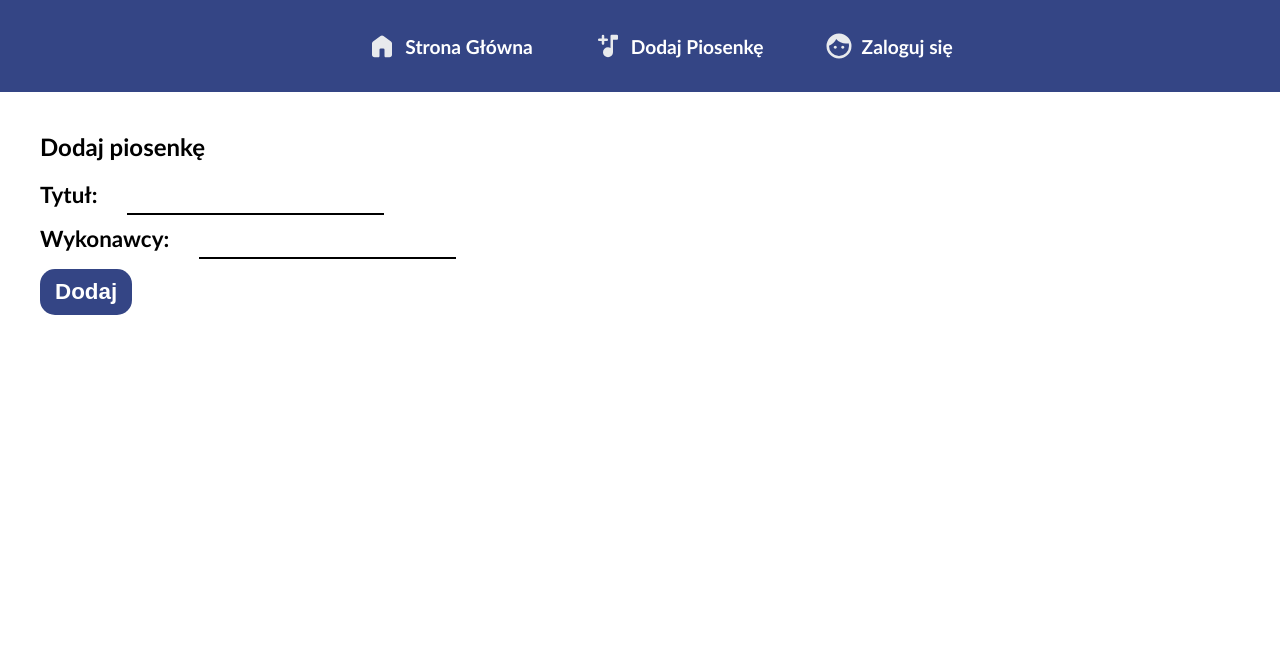
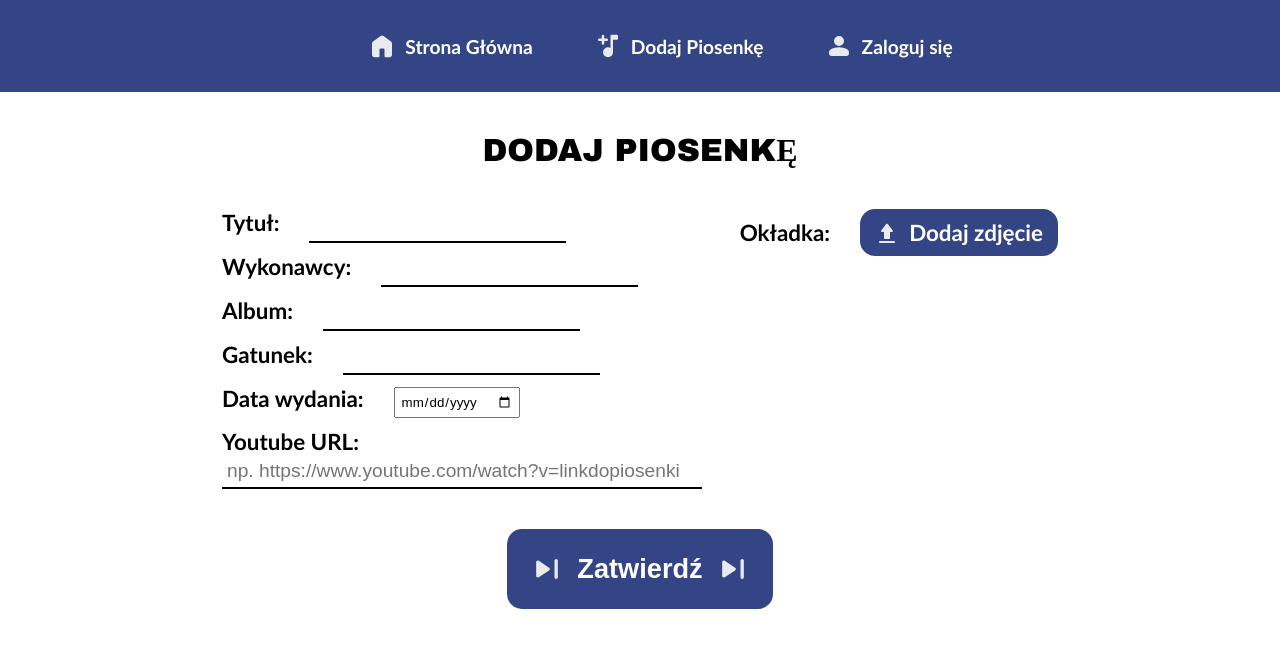
Before and after one commit to broccoli-head/MusicHead, a Django app: page /strona/dodaj/ in a window 1280 px wide. Shown: the top 648 px of the page. Run offline with Django 5.2, Linux system fonts and the light colour scheme.

Commit message:
ulepszony formularz dodawania piosenek

```diff
--- /dev/null
+++ b/MusicHead/strona/static/podgladZdjecia.js
@@ -0,0 +1,12 @@
+document.getElementById("polePlik").addEventListener("change", function(event) {
+    const plik = event.target.files[0];
+    if (plik) {
+        const reader = new FileReader();
+        reader.onload = function(e) {
+            const zdjecie = document.getElementById("podgladZdjecia");
+            zdjecie.src = e.target.result;
+            zdjecie.style.display = "block";
+        };
+        reader.readAsDataURL(plik);
+    }
+});
--- a/MusicHead/strona/static/styl.css
+++ b/MusicHead/strona/static/styl.css
@@ -1,7 +1,7 @@
 body {
     margin: 0;
     padding: 0;
-    font-family: Calibri;
+    font-family: Calibri, 'Gill Sans', 'Gill Sans MT', 'Trebuchet MS', sans-serif;
     font-weight: bold;
 }
 
@@ -9,6 +9,7 @@ nav {
     background: #344585;
     padding: 5px;
 }
+
 .menu {
     display: flex;
     justify-content: center;
@@ -37,7 +38,12 @@ nav {
 }
 
 main {
-    margin: 40px;
+    margin: 40px 15vw;
+}
+main h1 {
+    margin-bottom: 40px;
+    text-align: center;
+    font-family: "Arial Black";
 }
 
 form label {
@@ -45,27 +51,95 @@ form label {
     margin-right: 30px;
 }
 form input {
+    padding: 5px;
+    margin-bottom: 10px;
+}
+
+#dodajPiosenke {
+    display: flex;
+    flex-direction: row;
+}
+#lewyPanel {
+    margin-left: 30px;
+    flex: 65%;
+}
+#prawyPanel {
+    flex: 35%;
+    display: flex;
+    flex-direction: column;
+    align-items: center;
+}
+
+.pole {
     font-size: 1.2em;
     border: none;
     border-bottom: 2px solid black;
     outline: none;
-    padding: 5px;
-    margin-bottom: 10px;
 }
-form input:focus {
+.pole:focus {
     border-bottom: 3px solid #344585;
 }
-form button {
+.poleData {
+    font-family: Arial, Helvetica, sans-serif;
+}
+.poleLink {
+    width: 470px;
+}
+
+#polePlik {
+    display: none;
+}
+#prawyInput {
+    display: flex;
+    flex-direction: row;
+    align-items: center;
+}
+
+#zatwierdz, #przeslijZdjecie {
     background-color: #344585;
     color: white;
     font-weight: bold;
     border: none;
     border-radius: 15px;
-    padding: 10px 15px;
-    font-size: 1.4em;
     cursor: pointer;
     transition: 0.2s ease-in-out;
 }
-form button:hover {
+
+#przeslijZdjecie {
+    width: max-content;
+    height: max-content;
+    display: flex;
+    align-items: center;
+    gap: 10px;
+    padding: 10px 15px;
+}
+#przeslijZdjecie:hover {
     background-color: #495fad;
 }
+
+#zatwierdz {
+    display: flex;
+    align-items: center;
+    gap: 10px;
+    padding: 20px;
+    font-size: 1.7em;
+    margin-top: 30px;
+    margin-left: auto;
+    margin-right: auto;
+}
+#zatwierdz:hover {
+    background-color: rgb(31, 129, 31);
+    box-shadow: 0 5px rgb(19, 68, 19);
+}
+#zatwierdz img {
+    width: 40px;
+}
+
+#podgladZdjecia {
+    display: none;
+    width: 200px;
+    height: 200px;
+    object-fit: cover;
+    margin-top: 20px;
+    border: dashed 3px #303959;
+}
--- a/MusicHead/strona/templates/strona/base.html
+++ b/MusicHead/strona/templates/strona/base.html
@@ -15,7 +15,7 @@
         <ul class="menu">
             <li><a href="/strona"><img src="{% static 'icons/home.svg' %}">Strona Główna</a></li>
             <li><a href="/strona/dodaj"><img src="{% static 'icons/add.svg' %}">Dodaj Piosenkę</a></li>
-            <li><a href="#"><img src="{% static 'icons/face.svg' %}">Zaloguj się</a></li>
+            <li><a href="#"><img src="{% static 'icons/account.svg' %}">Zaloguj się</a></li>
         </ul>
     </nav>
     {% block tresc %}
--- a/MusicHead/strona/templates/strona/dodaj.html
+++ b/MusicHead/strona/templates/strona/dodaj.html
@@ -1,14 +1,39 @@
 {% extends "strona/base.html" %}
-
+{% load static %}
 {% block tytul %}Dodaj piosenkę - MusicHead{% endblock %}
 
 {% block tresc %}
 <main>
-    <h2>Dodaj piosenkę</h2>
+    <h1>DODAJ PIOSENKĘ</h1>
     <form>
-        <label>Tytuł:</label><input type="text"><br>
-        <label>Wykonawcy:</label><input type="text"><br>
-        <button type="submit">Dodaj</button>
+        <div id="dodajPiosenke">
+            <div id="lewyPanel">
+                <label>Tytuł:</label><input class="pole" type="text"><br>
+                <label>Wykonawcy:</label><input class="pole" type="text"><br>
+                <label>Album:</label><input class="pole" type="text"><br>
+                <label>Gatunek:</label><input class="pole" type="text"><br>
+                <label>Data wydania:</label><input class="poleData" type="date"><br>
+                <label>Youtube URL:</label>
+                <input type="url" class="pole poleLink" placeholder="np. https://www.youtube.com/watch?v=linkdopiosenki"><br>
+            </div>
+            <div id="prawyPanel">
+                <div id="prawyInput">
+                    <label>Okładka:</label>
+                    <label id="przeslijZdjecie">
+                        <img src="{% static 'icons/upload.svg' %}">
+                        Dodaj zdjęcie
+                        <input type="file" id="polePlik" accept=".png, .jpg, .jpeg">
+                    </label>
+                </div>
+                <img id="podgladZdjecia" src="">
+            </div>
+        </div>
+        <button type="submit" id="zatwierdz">
+            <img src="{% static 'icons/next.svg' %}">
+            Zatwierdź
+            <img src="{% static 'icons/next.svg' %}">
+        </button>
     </form>
 </main>
+<script src="{% static 'podgladZdjecia.js' %}"></script>
 {% endblock %}
--- a/MusicHead/strona/templates/strona/glowna.html
+++ b/MusicHead/strona/templates/strona/glowna.html
@@ -1,5 +1,5 @@
 {% extends "strona/base.html" %}
-
+{% load static %}
 {% block tytul %}Strona główna - MusicHead{% endblock %}
 
 {% block tresc %}
```
Also changed, not shown: MusicHead/strona/static/icons/account.svg (added), MusicHead/strona/static/icons/face.svg (deleted), MusicHead/strona/static/icons/next.svg (added), MusicHead/strona/static/icons/upload.svg (added).
